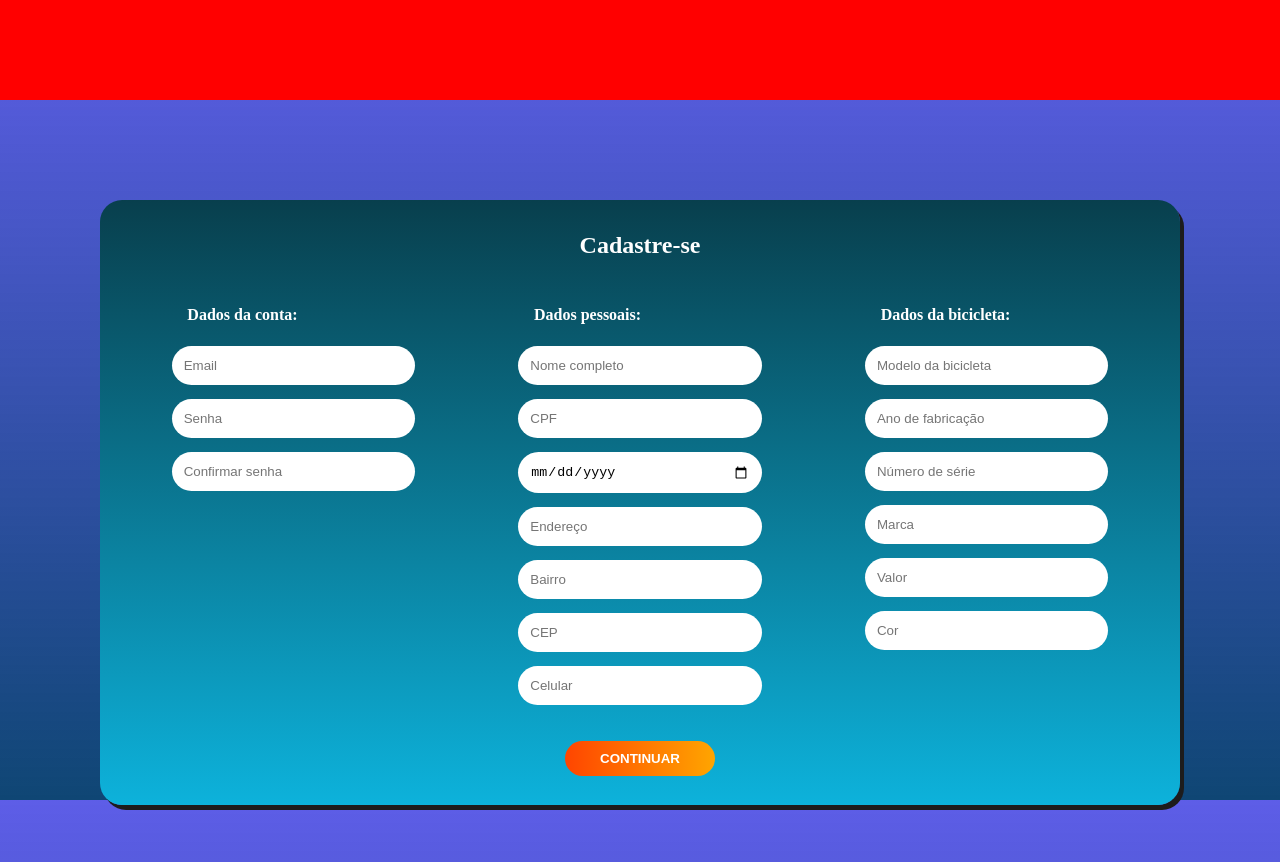
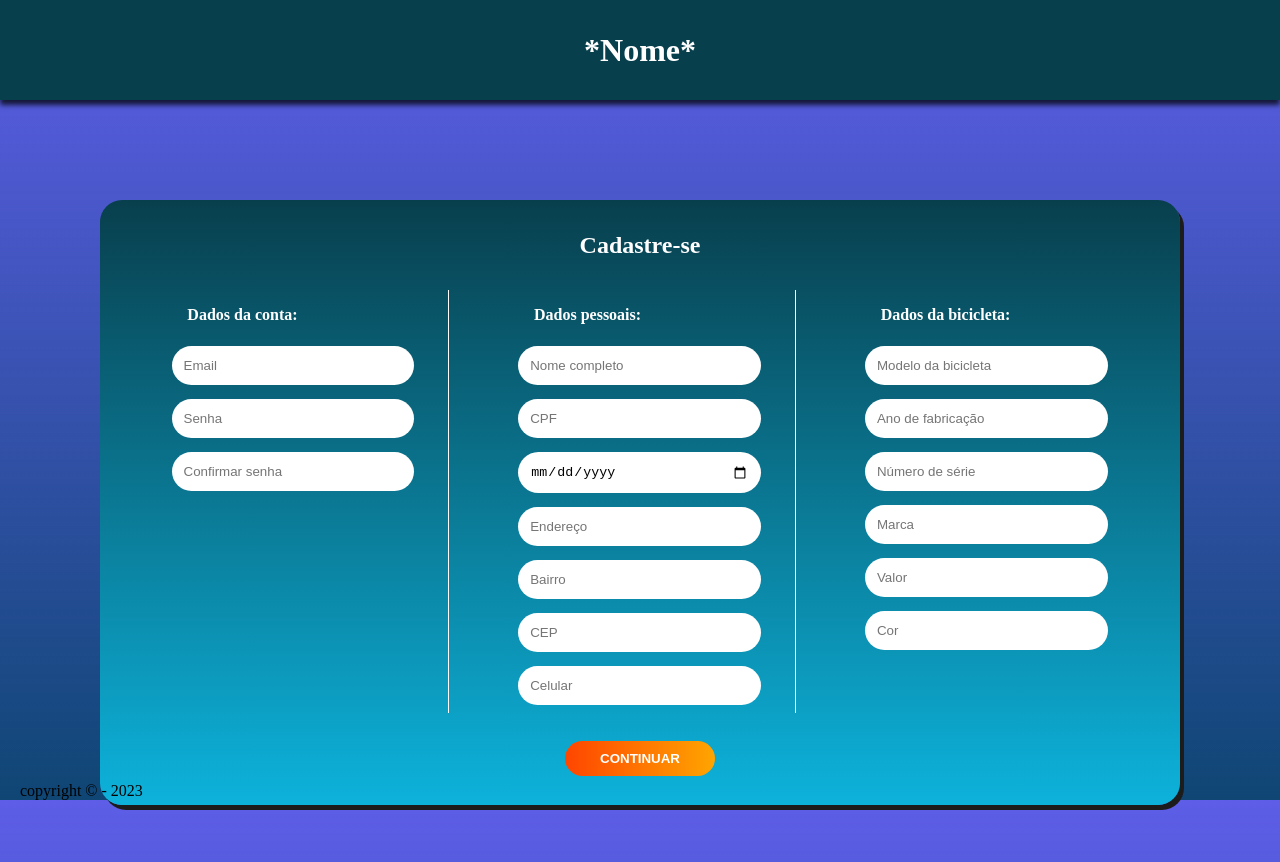
Before and after one commit to challengersfiap/Sprint1RPD, a plain HTML site: page index.html in a window 1280 px wide. Drawn offline with Linux system fonts and the light colour scheme.

Commit message:
header e footer adicionado e estilizado

```diff
--- a/css/estilo-index.css
+++ b/css/estilo-index.css
@@ -8,7 +8,17 @@ header{
 	height: 100px;
 	width: 100%;
 
-	background-color: red;
+	display: flex;
+	justify-content: center;
+	align-items: center;
+
+	color: #fff;
+	text-align: center;
+
+	background-color: rgb(8, 63, 77);
+	-webkit-box-shadow: 0px 5px 5px 0px rgba(0,0,0,0.75);
+	-moz-box-shadow: 0px 5px 5px 0px rgba(0,0,0,0.75);
+	box-shadow: 0px 5px 5px 0px rgba(0,0,0,0.75);
 }
 
 body{
@@ -49,6 +59,10 @@ form{
 	width: 30%;
 }
 
+form:nth-child(-n+2){
+	border-right: 1px solid #fff;
+}
+
 .preenchimento-filha{
 	width: 78%;
 	margin: 0 auto;
@@ -71,6 +85,8 @@ form{
 	cursor: pointer;
 }
 
-.rodape{
-    color: #fff;
+footer{
+	position: absolute;
+	bottom: 0;
+	padding-left: 20px;
 }
--- a/index.html
+++ b/index.html
@@ -5,11 +5,11 @@
     <meta http-equiv="X-UA-Compatible" content="IE=edge">
     <meta name="viewport" content="width=device-width, initial-scale=1.0">
     <link rel="stylesheet" href="./css/estilo-index.css">
-    <title>Cadastre-se</title>
+    <title>Cadastro</title>
 </head>
 <body>
     <header>
-
+        <h1>*Nome*</h1>
     </header>
     <main>
         <div class="box-pai">
@@ -21,7 +21,7 @@
                     <input type="password" placeholder="Senha" class="preenchimento-filha"></input>
                     <input type="password" placeholder="Confirmar senha" class="preenchimento-filha"></input>
                 </form>
-                <form action="">
+                <form>
                     <h4>Dados pessoais:</h4>
                     <input type="text" placeholder="Nome completo" class="preenchimento-filha"></input>
                     <input type="number" placeholder="CPF" class="preenchimento-filha"></input>
@@ -31,7 +31,7 @@
                     <input type="number" placeholder="CEP" class="preenchimento-filha"></input>
                     <input type="tel" placeholder="Celular" class="preenchimento-filha"></input>
                 </form>
-                <form action="">
+                <form>
                     <h4>Dados da bicicleta:</h4>
                     <input type="text" placeholder="Modelo da bicicleta" class="preenchimento-filha"></input>
                     <input type="text" placeholder="Ano de fabricação" class="preenchimento-filha"></input>
@@ -45,6 +45,9 @@
             <a href="./camera.html"><input type="submit" value="Continuar" class="preenchimento-filha btn"></a>
         </div>
     </main>
+    <footer>
+        <p>copyright &copy - 2023</p>
+    </footer>
 </body>
 </html>
 
```
